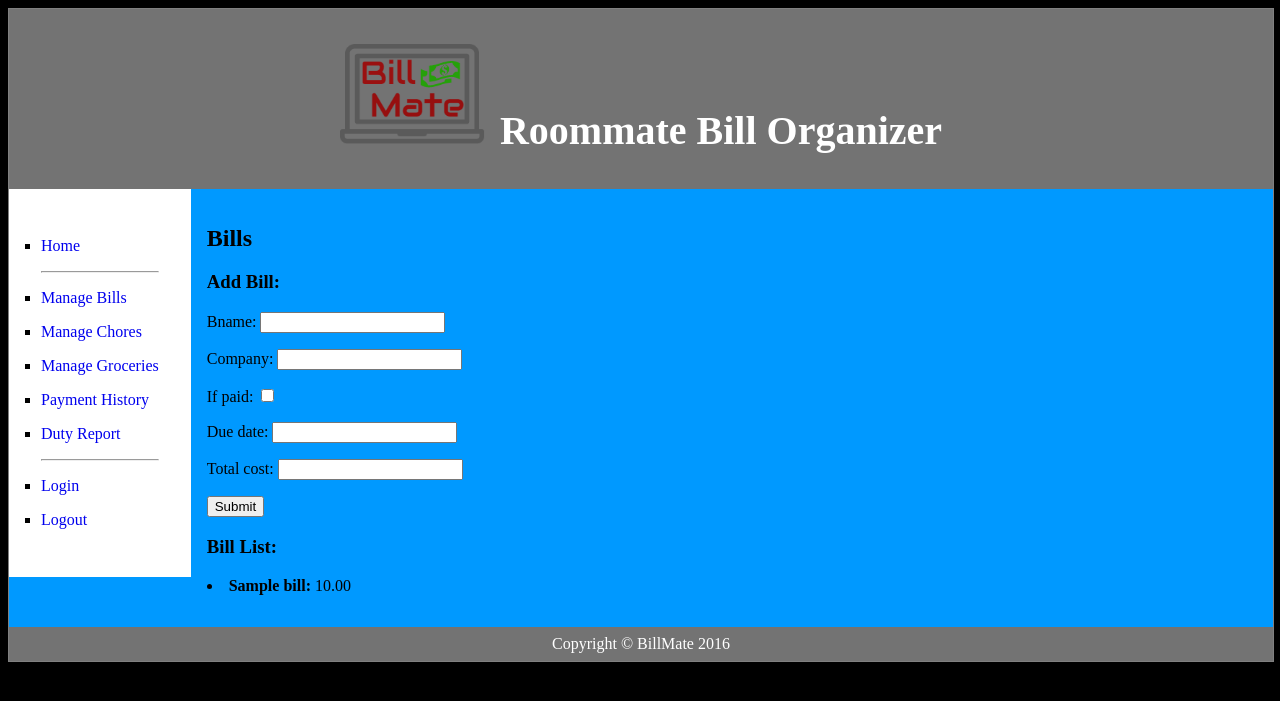
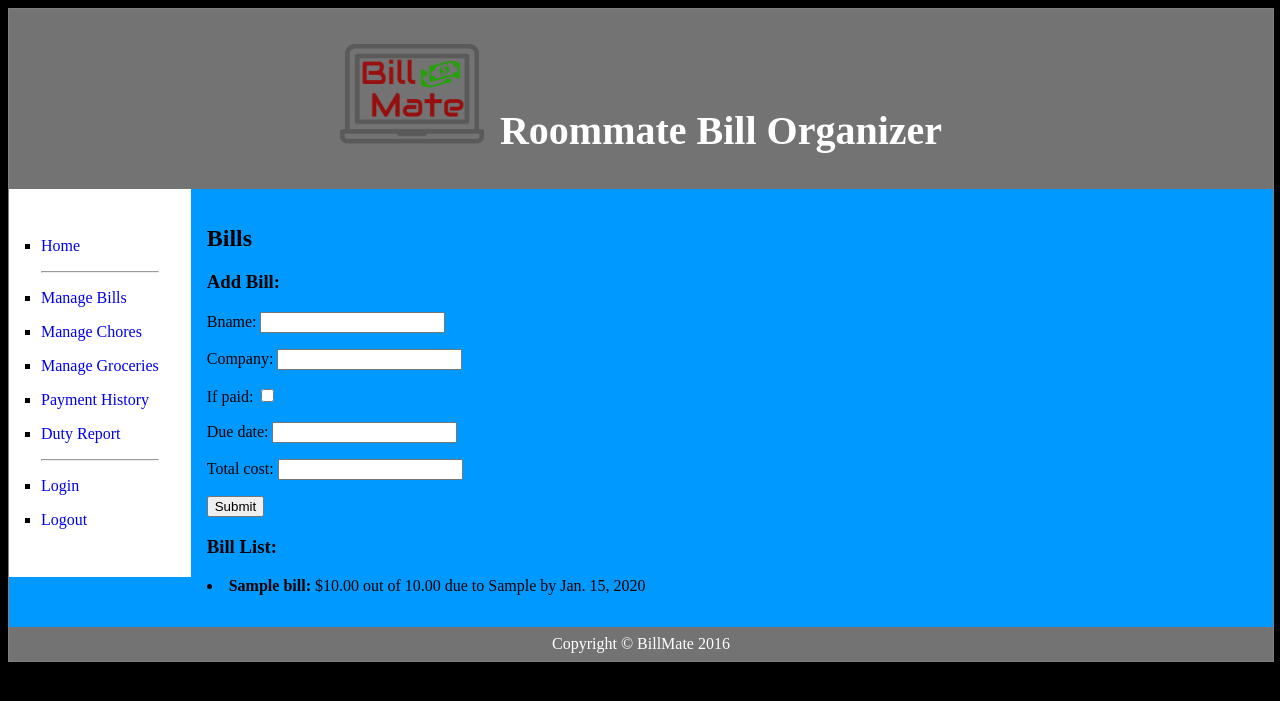
Before and after one commit to samclane/roomate, a Django app: template templates/ViewBills.html in a window 1280 px wide. Shown: the top 701 px of the page. Run offline with Django 3.2, Linux system fonts and the light colour scheme; the template is opened without the code that fills it: values that come from a table or form of the project are taken from there, others are empty; tables that the repository leaves empty hold one stand-in row (values such as "Sample post").

Commit message:
Update ViewBills.html
Formatting

```diff
--- a/templates/ViewBills.html
+++ b/templates/ViewBills.html
@@ -11,6 +11,6 @@
     </form>
     <h3>Bill List: </h3>
     {% for bill in bill_list %}
-        <li><b>{{ bill.bname }}:</b> {{ bill.remaining_cost }}</li>
+        <li><b>{{ bill.bname }}:</b> ${{ bill.remaining_cost }} out of {{bill.total_cost}} due to {{bill.company}} by {{bill.due_date}}</li>
     {% endfor %}
 {% endblock %}
```
